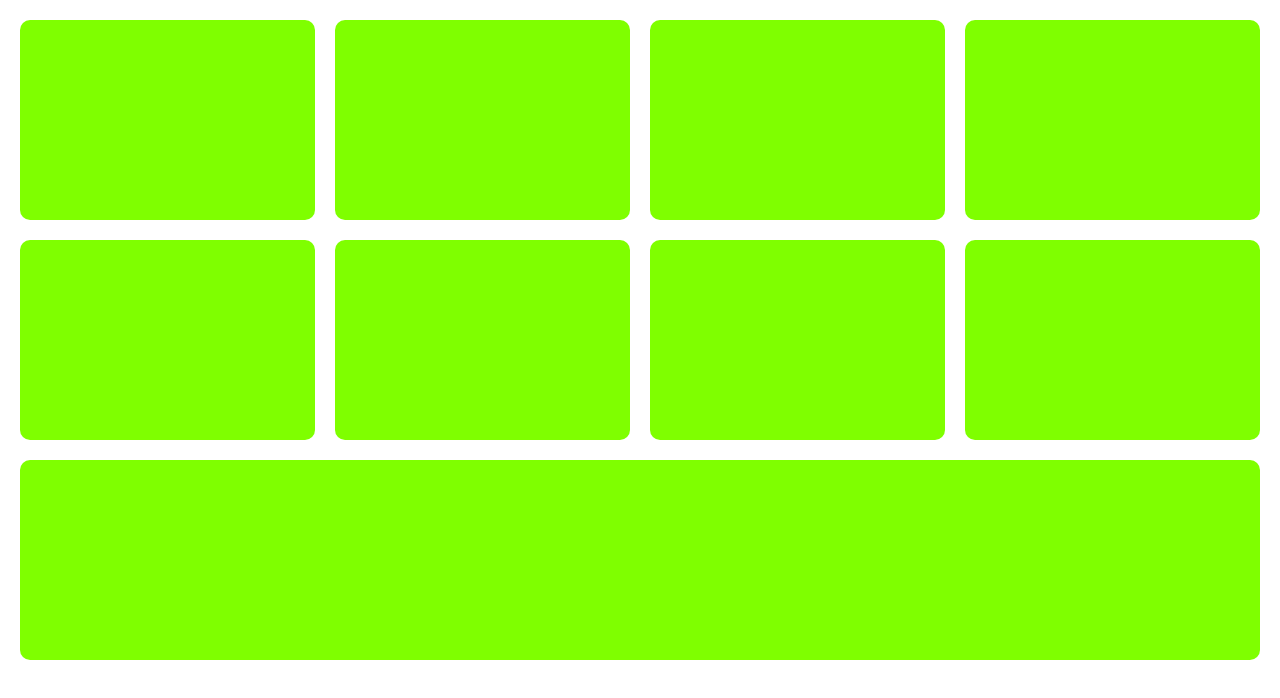
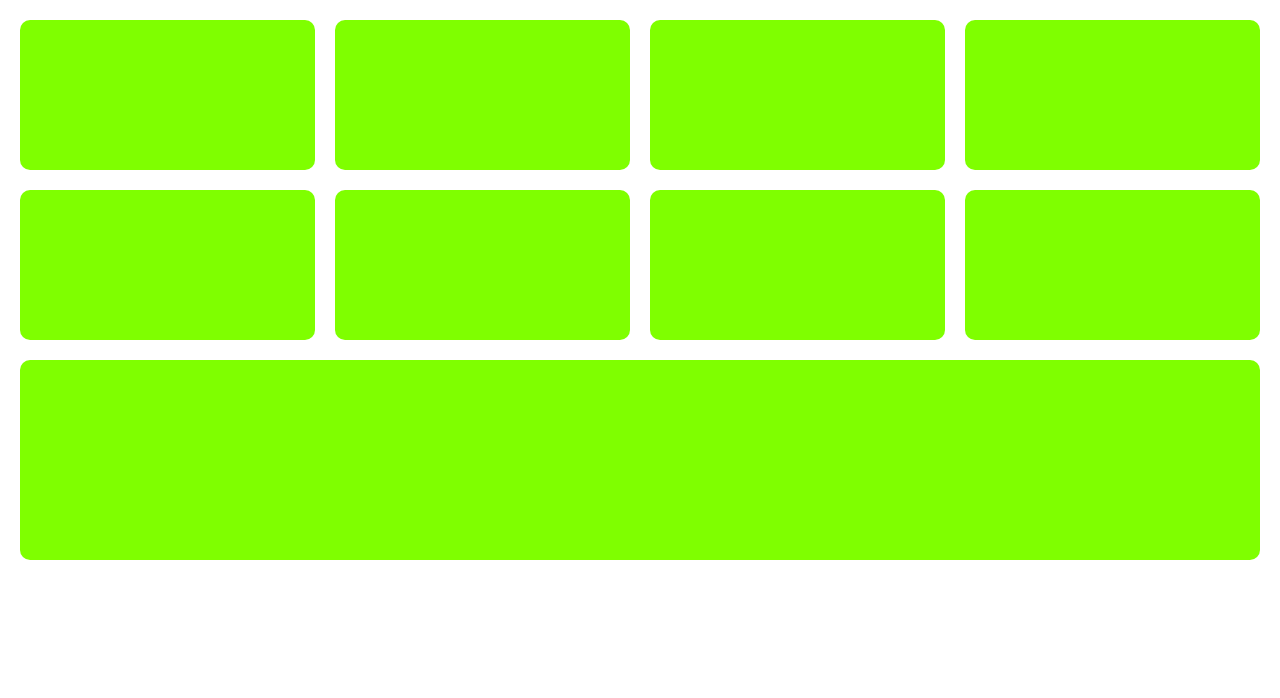
Before and after one commit to DiogoFilhoDeMorais/CSS, a plain HTML site: page index.html in a window 1280 px wide. Drawn offline with Linux system fonts and the light colour scheme.

Commit message:
Nova largura para os cards

```diff
--- a/css/style.css
+++ b/css/style.css
@@ -10,12 +10,12 @@
 /* GRID 01 */
 .grid-01 {
     display: grid;
-    grid-template-columns: repeat(auto-fit, minmax(200px, 1fr));
+    grid-template-columns: repeat(auto-fit, minmax(240px, 1fr));
 }
 
 article.grid-01.card {
     margin: 10px;
-    height: 200px;
+    height: 150px;
     background-color: chartreuse;
     border-radius: 10px;
 }
```
